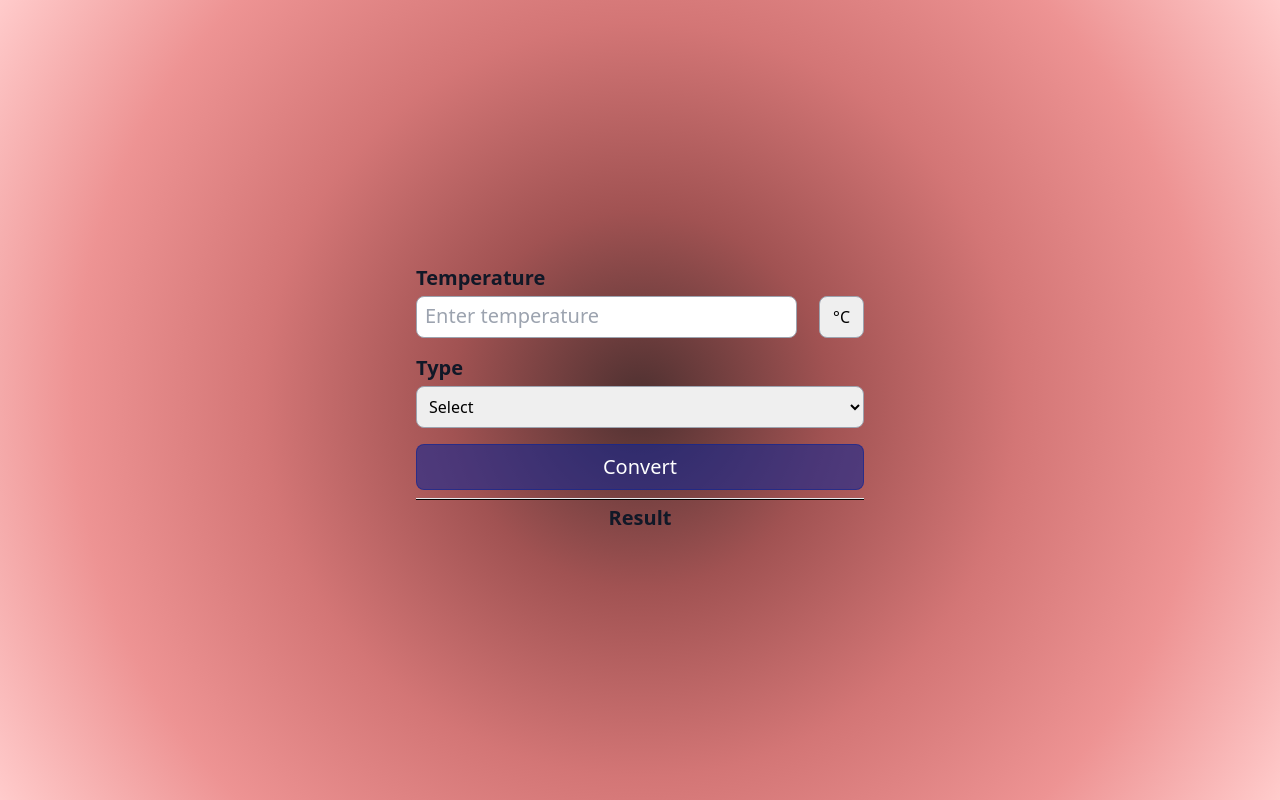
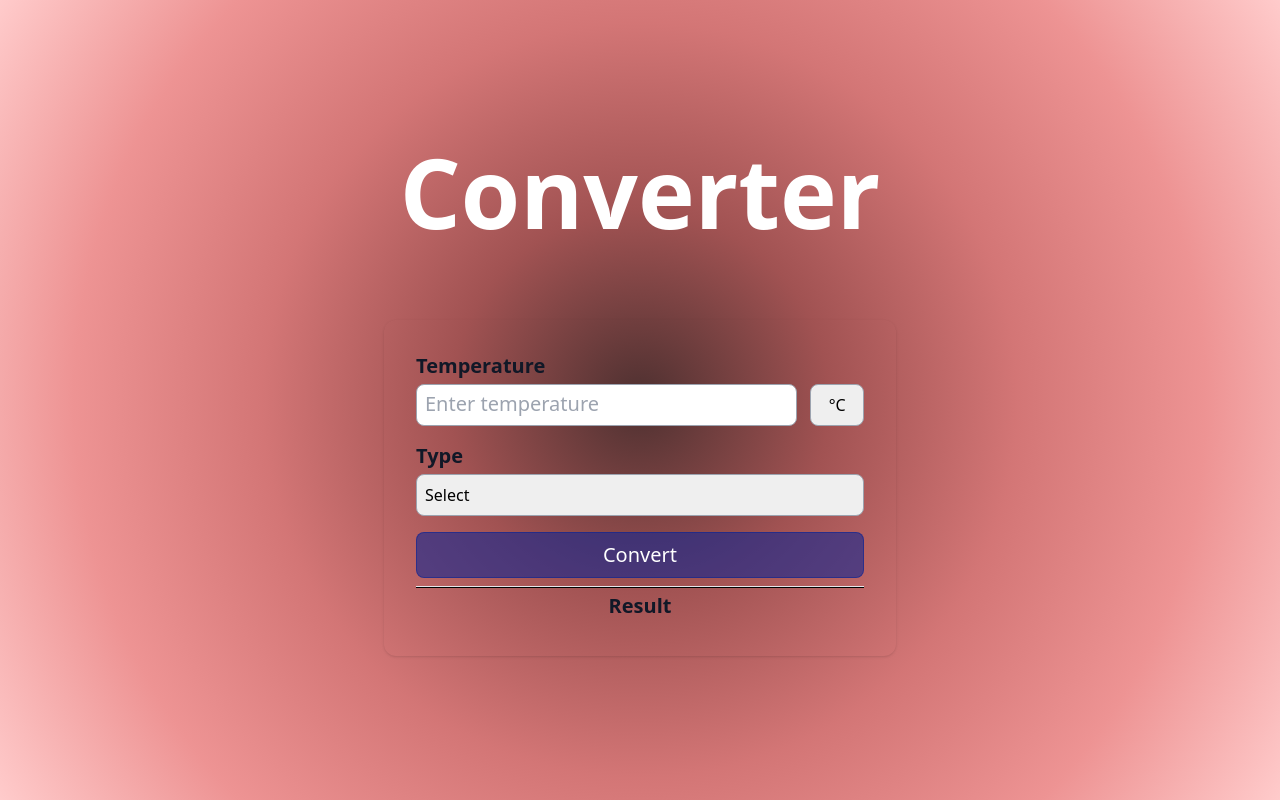
Before and after one commit to sagardwivedi/temperature-conveter, a React (Create React App) app: page / in a window 1280 px wide. Built offline with nearby package versions, Linux system fonts and the light colour scheme.

Commit message:
visual changes

```diff
--- a/src/App.js
+++ b/src/App.js
@@ -20,8 +20,8 @@ function App() {
 
     return (
         <div className="backg flex h-screen w-full flex-col items-center justify-center ">
-            {/* <h1 className="mb-20 text-8xl font-bold text-white">Converter</h1> */}
-            <section className="bg-inherit w-[90%] max-w-lg rounded-xl p-8 shadow-transparent">
+            <h1 className="mb-20 md:text-8xl text-4xl font-bold text-white">Converter</h1>
+            <section className="bg-transparent w-[90%] max-w-lg rounded-xl p-8 shadow">
                 <form>
                     <div className="space-y-4">
                         <div className="flex flex-col">
@@ -36,7 +36,7 @@ function App() {
                                     temperature={temperature}
                                     setTemperature={setTemperature}
                                 />
-                                <select className="mt-1 w-[10%] appearance-none rounded-lg border border-gray-400 p-2 text-center focus:outline-none">
+                                <select className="mt-1 w-[12%] appearance-none rounded-lg border border-gray-400 p-2 text-center focus:outline-none">
                                     <option value="Cel">°C</option>
                                     <option value="Fah">F</option>
                                 </select>
@@ -47,7 +47,7 @@ function App() {
                                 Type
                             </label>
                             <select
-                                className="mt-1 rounded-lg border border-gray-400 p-2 accent-purple-500 focus:outline-none"
+                                className="mt-1 appearance-none rounded-lg border border-gray-400 p-2 accent-purple-500 focus:outline-none"
                                 value={type}
                                 onChange={(e) => settype(e.target.value)}
                             >
```
